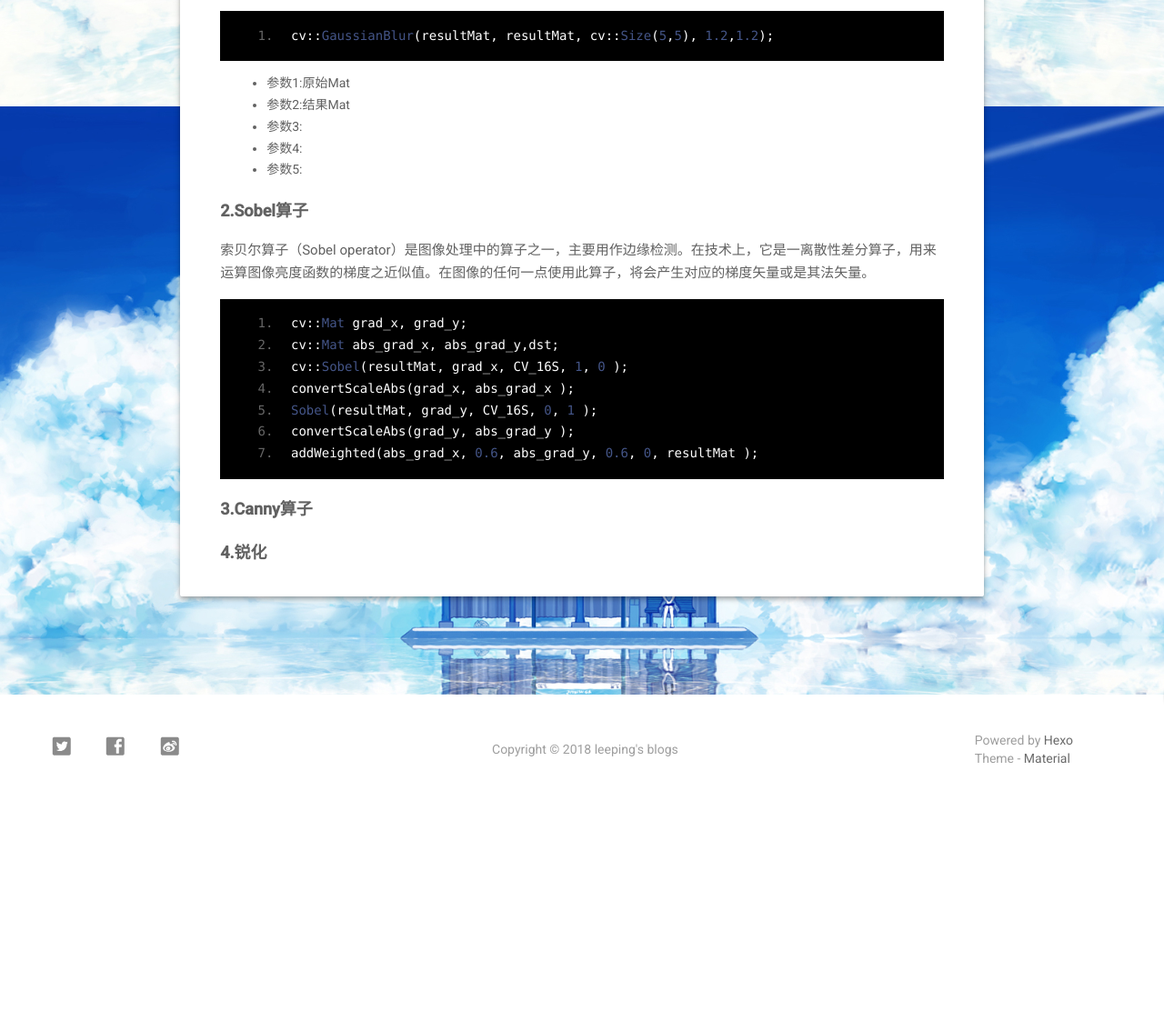
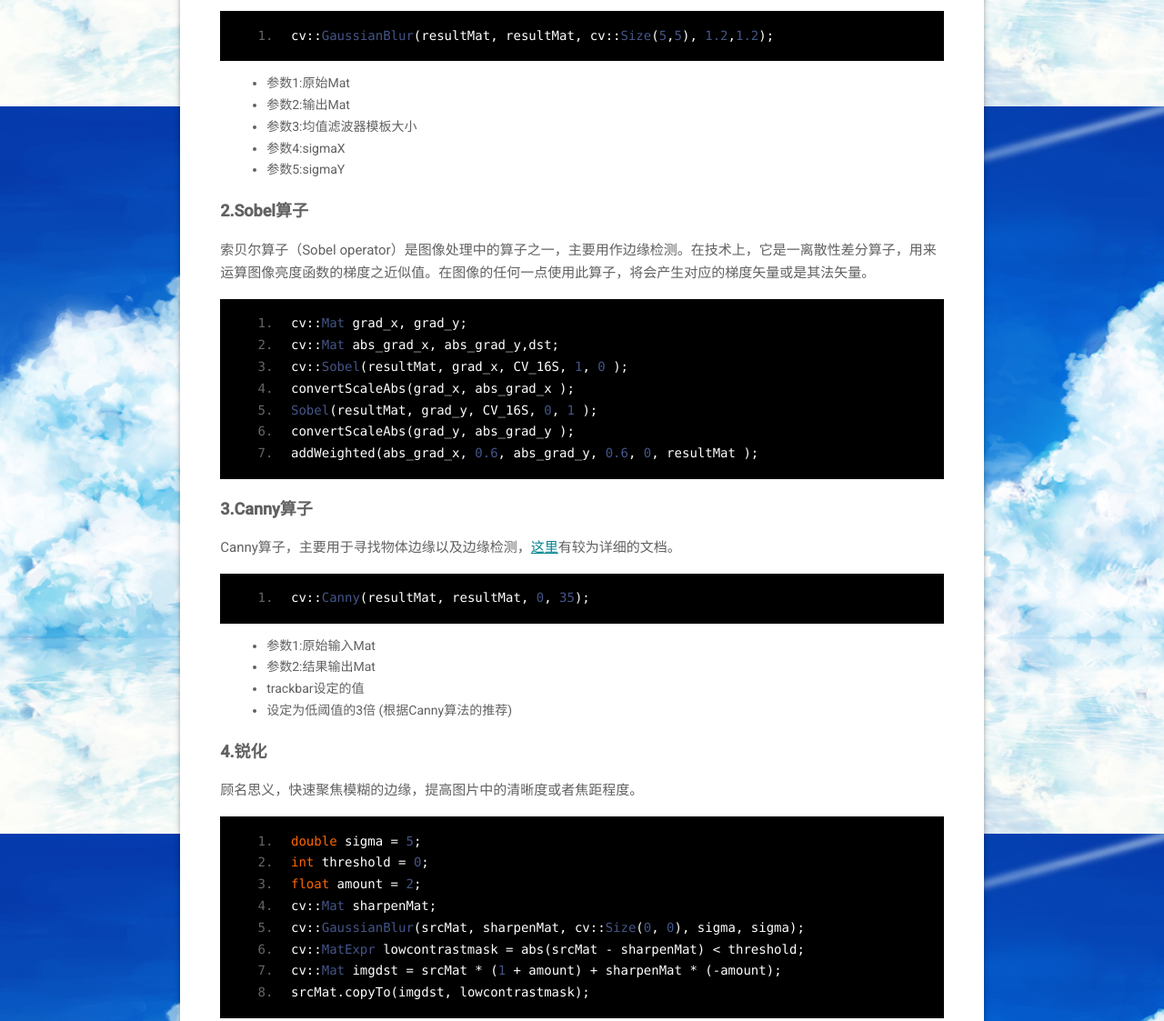
Before and after one commit to leeping610/leeping610.github.io, a plain HTML site: page 2017/12/18/opencv/index.html in a window 1280 px wide. Shown: the part 3883-5006 px from the top of the page at 91% size. Before the commit the page ends 4767 px from the top, so only its background shows below. Drawn offline with Linux system fonts and the light colour scheme.

Commit message:
Site updated: 2018-02-03 11:15:25

```diff
--- a/2017/12/18/opencv/index.html
+++ b/2017/12/18/opencv/index.html
@@ -239,7 +239,7 @@
 
 
         <meta property="article:published_time" content="Mon Dec 18 2017 00:00:00 GMT+0800">
-        <meta property="article:modified_time" content="Wed Dec 27 2017 21:33:34 GMT+0800">
+        <meta property="article:modified_time" content="Sat Feb 03 2018 11:14:43 GMT+0800">
 
 
     <!-- The Twitter Card protocol -->
@@ -262,7 +262,7 @@
     "mainEntityOfPage": "http://blog.leeping.me/2017/12/18/opencv/index.html",
     "headline": "iOS遇上OpenCV part 1",
     "datePublished": "Mon Dec 18 2017 00:00:00 GMT+0800",
-    "dateModified": "Wed Dec 27 2017 21:33:34 GMT+0800",
+    "dateModified": "Sat Feb 03 2018 11:14:43 GMT+0800",
     "author": {
         "@type": "Person",
         "name": "leeping",
@@ -563,10 +563,10 @@
 </code></pre>
 <ul>
 <li>参数1:原始Mat</li>
-<li>参数2:结果Mat</li>
-<li>参数3:</li>
-<li>参数4:</li>
-<li>参数5:</li>
+<li>参数2:输出Mat</li>
+<li>参数3:均值滤波器模板大小</li>
+<li>参数4:sigmaX</li>
+<li>参数5:sigmaY</li>
 </ul>
 <h4 id="2-Sobel算子"><a href="#2-Sobel算子" class="headerlink" title="2.Sobel算子"></a>2.Sobel算子</h4><p>索贝尔算子（Sobel operator）是图像处理中的算子之一，主要用作边缘检测。在技术上，它是一离散性差分算子，用来运算图像亮度函数的梯度之近似值。在图像的任何一点使用此算子，将会产生对应的梯度矢量或是其法矢量。</p>
 <pre><code class="Objective-C">cv::Mat grad_x, grad_y;
@@ -577,7 +577,26 @@ Sobel(resultMat, grad_y, CV_16S, 0, 1 );
 convertScaleAbs(grad_y, abs_grad_y );
 addWeighted(abs_grad_x, 0.6, abs_grad_y, 0.6, 0, resultMat );
 </code></pre>
-<h4 id="3-Canny算子"><a href="#3-Canny算子" class="headerlink" title="3.Canny算子"></a>3.Canny算子</h4><h4 id="4-锐化"><a href="#4-锐化" class="headerlink" title="4.锐化"></a>4.锐化</h4>
+<h4 id="3-Canny算子"><a href="#3-Canny算子" class="headerlink" title="3.Canny算子"></a>3.Canny算子</h4><p>Canny算子，主要用于寻找物体边缘以及边缘检测，<a href="http://www.opencv.org.cn/opencvdoc/2.3.2/html/doc/tutorials/imgproc/imgtrans/canny_detector/canny_detector.html" target="_blank" rel="noopener">这里</a>有较为详细的文档。</p>
+<pre><code class="Objective-C">cv::Canny(resultMat, resultMat, 0, 35);
+</code></pre>
+<ul>
+<li>参数1:原始输入Mat</li>
+<li>参数2:结果输出Mat</li>
+<li>trackbar设定的值</li>
+<li>设定为低阈值的3倍 (根据Canny算法的推荐)</li>
+</ul>
+<h4 id="4-锐化"><a href="#4-锐化" class="headerlink" title="4.锐化"></a>4.锐化</h4><p>顾名思义，快速聚焦模糊的边缘，提高图片中的清晰度或者焦距程度。</p>
+<pre><code class="Objective-C">double sigma = 5;
+int threshold = 0;
+float amount = 2;
+cv::Mat sharpenMat;
+cv::GaussianBlur(srcMat, sharpenMat, cv::Size(0, 0), sigma, sigma);
+cv::MatExpr lowcontrastmask = abs(srcMat - sharpenMat) &lt; threshold;
+cv::Mat imgdst = srcMat * (1 + amount) + sharpenMat * (-amount);
+srcMat.copyTo(imgdst, lowcontrastmask);
+</code></pre>
+
 
 
 
```
